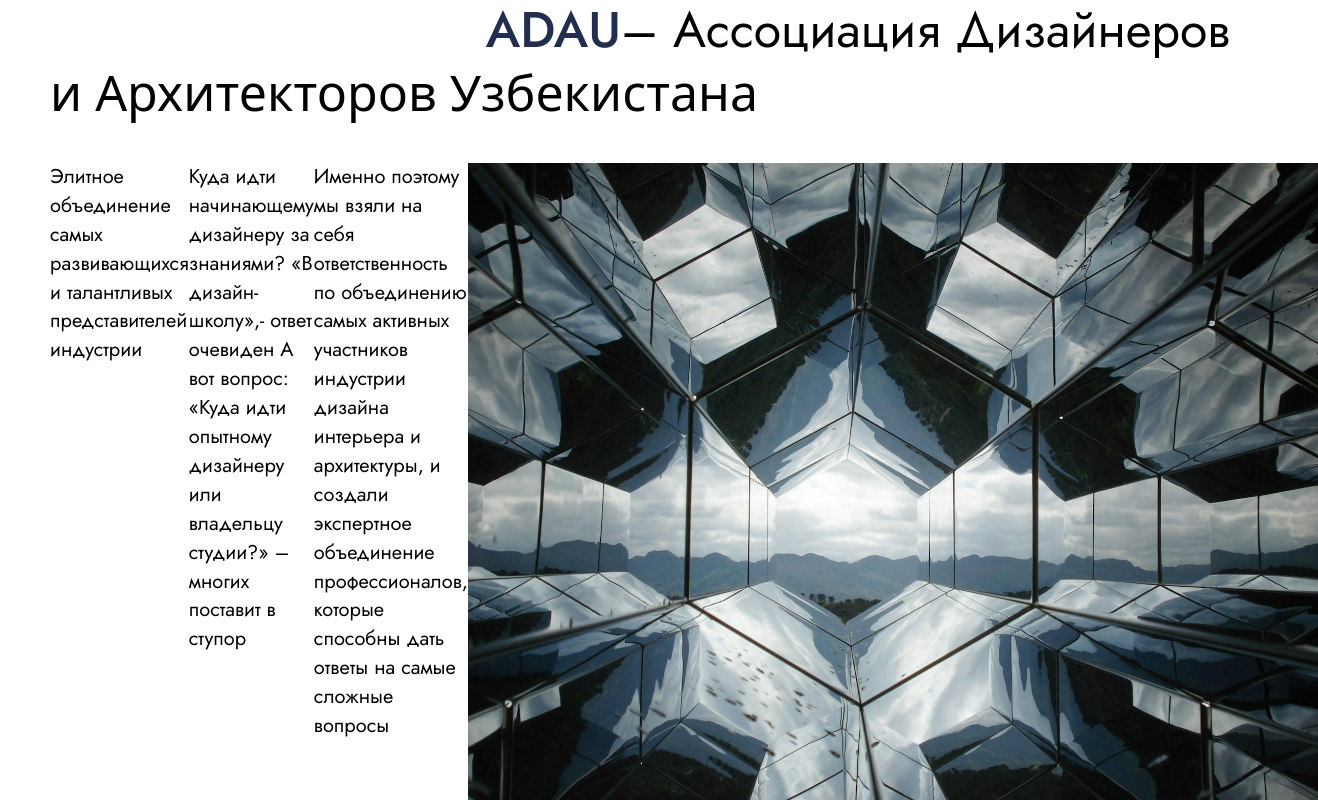
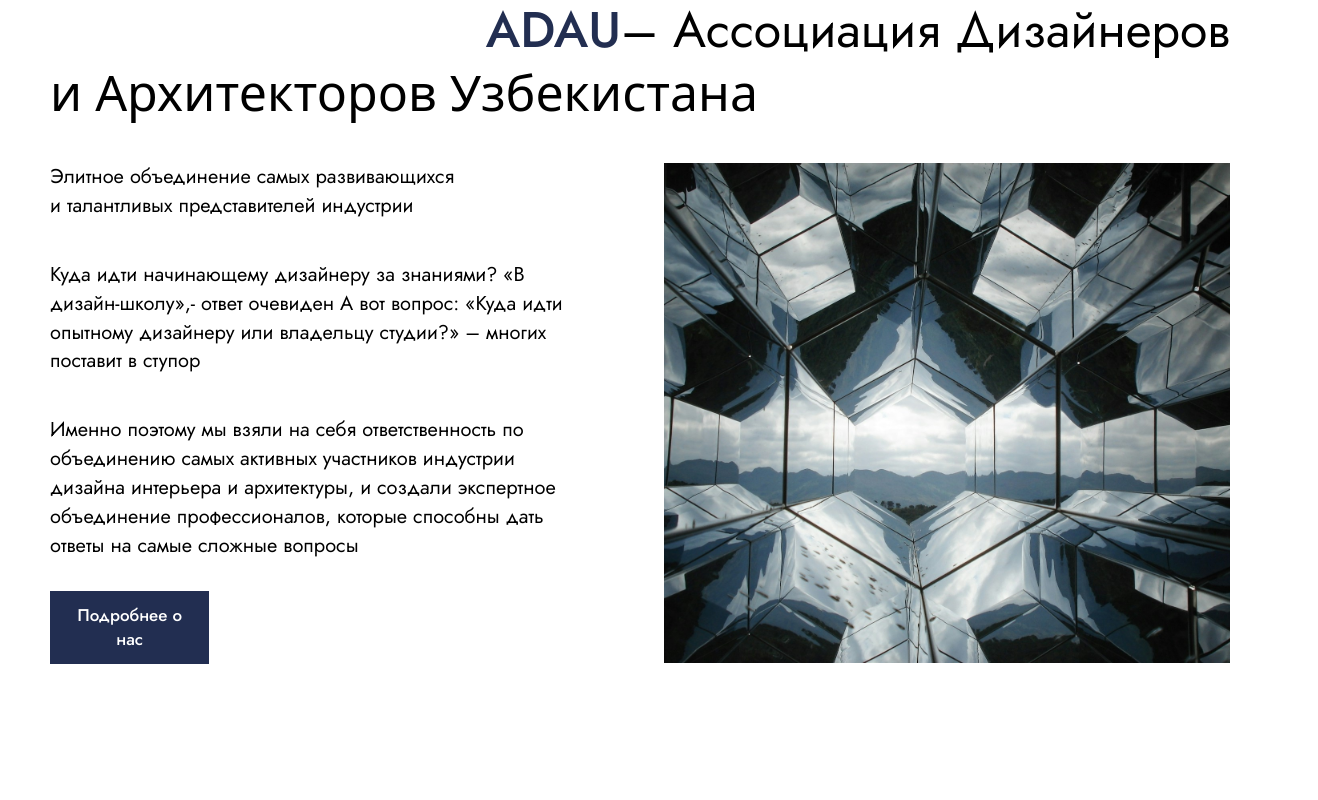
Before and after one commit to tarpeeton/adau-front, a Next.js app: page / in a window 1280 px wide. Shown: the part 1007-1807 px from the top of the page, 1318 px wide, since content can reach past the window. After the commit the page ends 1671 px from the top, so only its background shows below. Built offline with nearby package versions, Linux system fonts and the light colour scheme.

Commit message:
#about - finished

```diff
--- a/app/globals.css
+++ b/app/globals.css
@@ -22,6 +22,7 @@
   display: flex;
   flex-direction: row;
   align-items: center;
+  justify-content: center;
   padding-bottom: 12px;
   font-family: "Jost";
   padding-left: 15px;
--- a/components/Main/About.tsx
+++ b/components/Main/About.tsx
@@ -1,6 +1,7 @@
 import Image from 'next/image'
 import { FC } from 'react'
 import AbourUsImage from '@/public/about.jpg'
+import Link from 'next/link'
 
 
 
@@ -17,25 +18,29 @@
                 <p className=' hidden 2xl:block  2xl:text-[50px] 2xl:leading-[62px]'>
                     и Архитекторов Узбекистана
                 </p>
-                <div className='flex flex-col 2xl:flex-row mt-[20px] 2xl:mt-[40px]'>
-                    <Image src={AbourUsImage} alt='AbourUsImage' width={850} height={500} quality={100} className='' />
-                    <p className=' 2xl:order-[-1] mt-[20px] 2xl:mt-0 text-[15px] leading-[18px] 2xl:text-[20px] 2xl:leading-[28.9px] font-jost'>
-                        Элитное объединение самых развивающихся и талантливых представителей индустрии
+                <div className='flex flex-col 2xl:flex-row mt-[20px] 2xl:mt-[40px] 2xl:justify-between'>
+                    <Image src={AbourUsImage} alt='AbourUsImage' width={850} height={500} quality={100} className='h-[250px] object-cover 2xl:w-[48%] 2xl:h-[500px]' />
+                    <div className='flex flex-col 2xl:order-[-1] 2xl:w-[45%] 2xl:justify-between'>
+                        <p className='  mt-[20px] 2xl:mt-0 text-[15px] leading-[18px] 2xl:text-[20px] 2xl:leading-[28.9px] font-jost'>
+                            Элитное объединение самых развивающихся и талантливых представителей индустрии
+                        </p>
+                        <p className=' mt-[20px] 2xl:mt-[40px] text-[15px] leading-[18px] 2xl:text-[20px] 2xl:leading-[28.9px] font-jost'>
 
+                            Куда идти начинающему дизайнеру за знаниями? «В дизайн-школу»,- ответ очевиден А вот вопрос: «Куда идти опытному дизайнеру или владельцу студии?» – многих поставит в ступор
 
+                        </p>
+                        <p className=' mt-[20px] 2xl:mt-[40px] text-[15px] leading-[18px] 2xl:text-[20px] 2xl:leading-[28.9px] font-jost'>
 
-                    </p>
-                    <p className=' 2xl:order-[-1] mt-[20px] 2xl:mt-0 text-[15px] leading-[18px] 2xl:text-[20px] 2xl:leading-[28.9px] font-jost'>
+                            Именно поэтому мы взяли на себя ответственность по объединению самых активных участников индустрии дизайна интерьера и архитектуры, и создали экспертное объединение профессионалов, которые способны дать ответы на самые сложные вопросы
+                        </p>
 
-                        Куда идти начинающему дизайнеру за знаниями? «В дизайн-школу»,- ответ очевиден А вот вопрос: «Куда идти опытному дизайнеру или владельцу студии?» – многих поставит в ступор
+                        <div className='w-[60%] 2xl:w-[30%] mt-[25px] 2xl:mt-[30px]'>
+                            <Link href='/about' className='buttonBlue text-center'>
+                                Подробнее о нас
+                            </Link>
+                        </div>
 
-
-                    </p>
-                    <p className=' 2xl:order-[-1] mt-[20px] 2xl:mt-0 text-[15px] leading-[18px] 2xl:text-[20px] 2xl:leading-[28.9px] font-jost'>
-
-                        Именно поэтому мы взяли на себя ответственность по объединению самых активных участников индустрии дизайна интерьера и архитектуры, и создали экспертное объединение профессионалов, которые способны дать ответы на самые сложные вопросы
-                    </p>
-
+                    </div>
 
 
                 </div>
```
